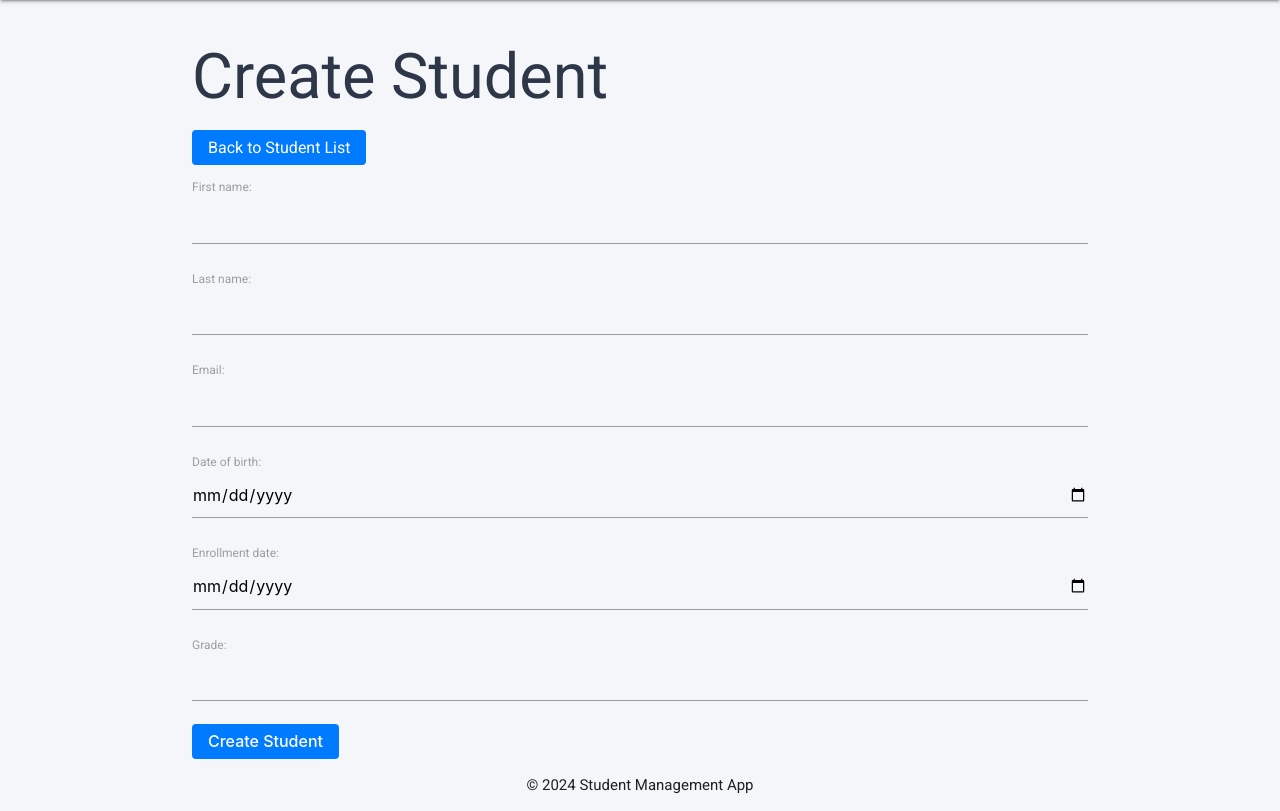
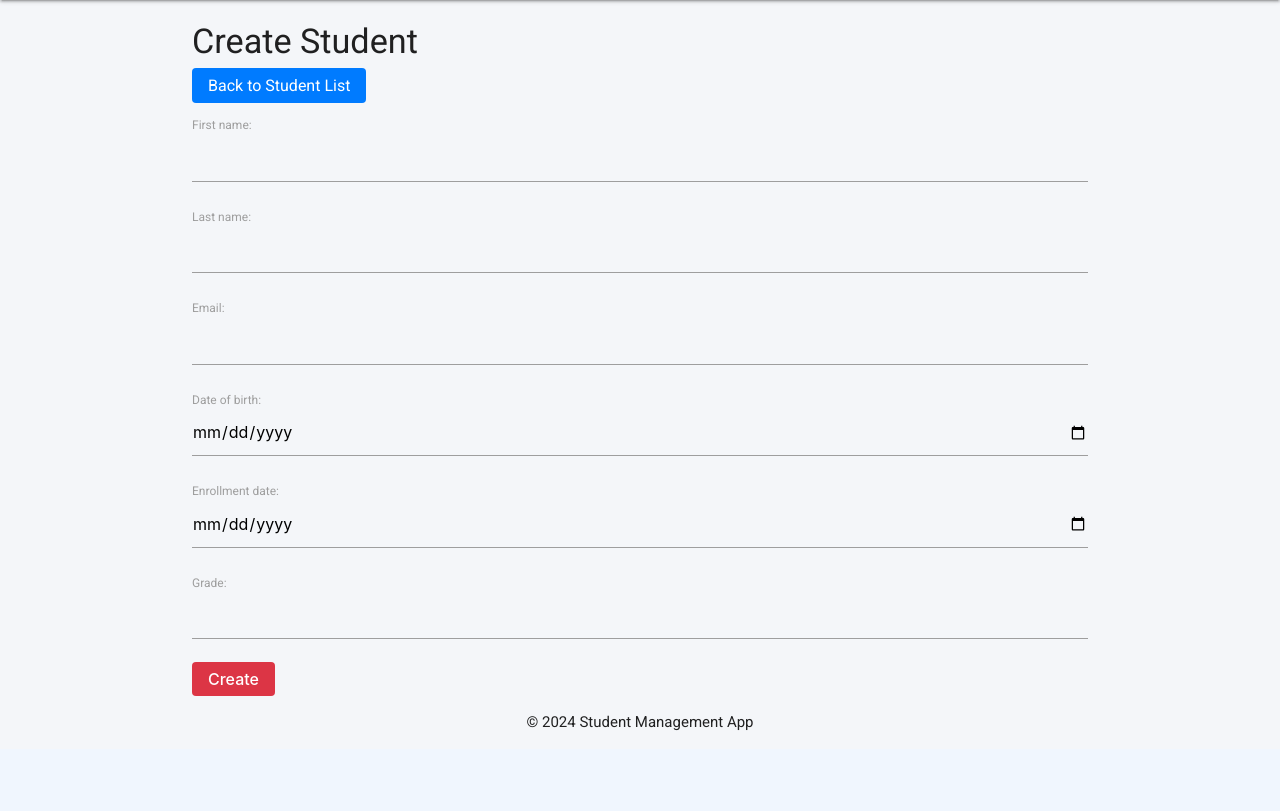
Before and after one commit to uocli/gng5300a-student-management, a Django app: page /create/ in a window 1280 px wide. Shown: the part 64-875 px from the top of the page. After the commit the page ends 795 px from the top, so only its background shows below. Run offline with Django 4.2, Linux system fonts and the light colour scheme; the visitor is signed in with stand-in values (Sample User, id 1).

Commit message:
Enhanced UI

```diff
--- a/student_management/api/templates/student_create.html
+++ b/student_management/api/templates/student_create.html
@@ -3,11 +3,11 @@
 {% block title %}Create Student{% endblock %}
 
 {% block content %}
-    <h1>Create Student</h1>
+    <h4>Create Student</h4>
     <a class="material-button" href="{% url 'student-list' %}">Back to Student List</a>
     <form method="post">
         {% csrf_token %}
         {{ form.as_p }}
-        <button class="material-button" type="submit">Create Student</button>
+        <button class="material-button material-button-error" type="submit">Create</button>
     </form>
 {% endblock %}
--- a/student_management/api/templates/student_detail.html
+++ b/student_management/api/templates/student_detail.html
@@ -3,8 +3,9 @@
 {% block title %}Student Details{% endblock %}
 
 {% block content %}
-    <h1>Student Details</h1>
+    <h4>Student Details</h4>
     <a class="material-button" href="{% url 'student-list' %}">Back to Student List</a>
+    <a class="material-button" href="{% url 'student-edit' student.pk %}">Edit Student</a>
     <table>
         <tr>
             <th>First Name</th>
@@ -23,5 +24,4 @@
             <td>{{ student.grade }}</td>
         </tr>
     </table>
-    <a class="material-button" href="{% url 'student-edit' student.pk %}">Edit Student</a>
 {% endblock %}
--- a/student_management/api/templates/student_edit.html
+++ b/student_management/api/templates/student_edit.html
@@ -3,11 +3,11 @@
 {% block title %}Edit Student{% endblock %}
 
 {% block content %}
-    <h1>Edit Student</h1>
+    <h4>Edit Student</h4>
     <a class="material-button" href="{% url 'student-list' %}">Back to Student List</a>
     <form method="post">
         {% csrf_token %}
         {{ form.as_p }}
-        <button class="material-button" type="submit">Edit Student</button>
+        <button class="material-button material-button-error" type="submit">Update</button>
     </form>
 {% endblock %}
--- a/student_management/api/templates/student_list.html
+++ b/student_management/api/templates/student_list.html
@@ -3,11 +3,10 @@
 {% block title %}Student List{% endblock %}
 
 {% block content %}
-    <h1>Student List</h1>
+    <h4>Student List</h4>
     <!-- Search bar -->
     <form method="GET" action="{% url 'student-list' %}">
         <input type="text" name="q" value="{{ query }}" placeholder="Search by name">
-        <button class="material-button" type="submit">Search</button>
     </form>
     {% if pagination %}
         <table>
```
